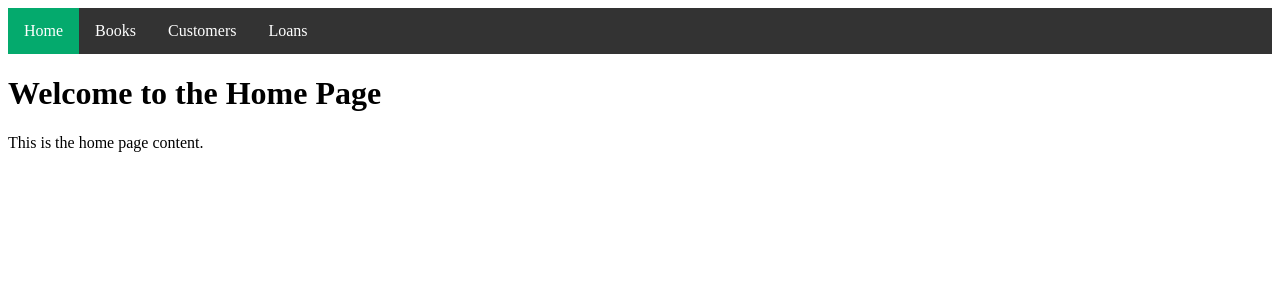
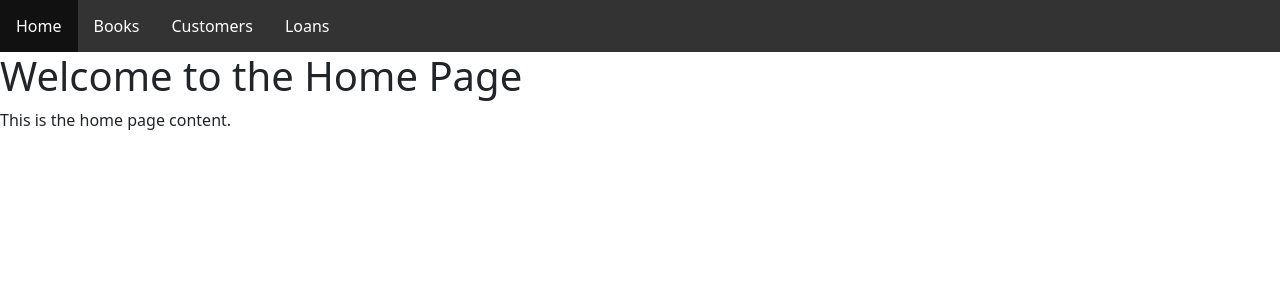
Before and after one commit to yaacovk10/table_with_crud, a Flask app: page / in a window 1280 px wide. Shown: the top 300 px of the page. Run offline with Flask 3, Linux system fonts and the light colour scheme.

Commit message:
unify style page in home page

```diff
--- a/project/templates/home.html
+++ b/project/templates/home.html
@@ -2,6 +2,10 @@
 <!DOCTYPE html>
 <html>
 <head>
+    <meta charset="UTF-8">
+    <meta name="viewport" content="width=device-width, initial-scale=1.0">
+    <link href="https://cdn.jsdelivr.net/npm/bootstrap@5.3.2/dist/css/bootstrap.min.css" rel="stylesheet"
+        integrity="sha384-T3c6CoIi6uLrA9TneNEoa7RxnatzjcDSCmG1MXxSR1GAsXEV/Dwwykc2MPK8M2HN" crossorigin="anonymous">
     <!-- Include the navbar code -->
     {% include 'navbar.html' %}
 
```
